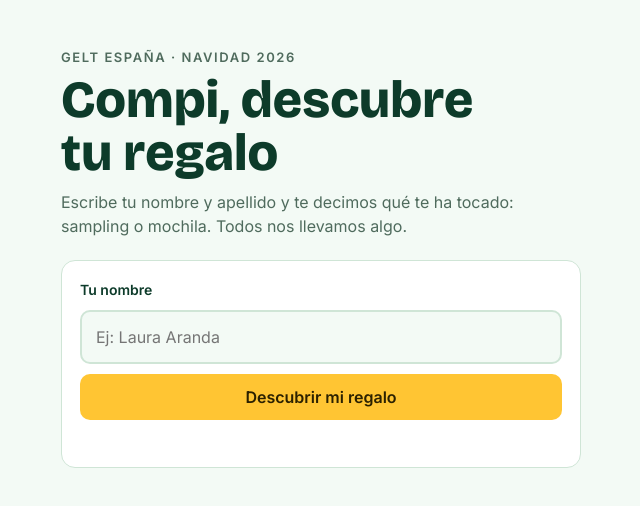
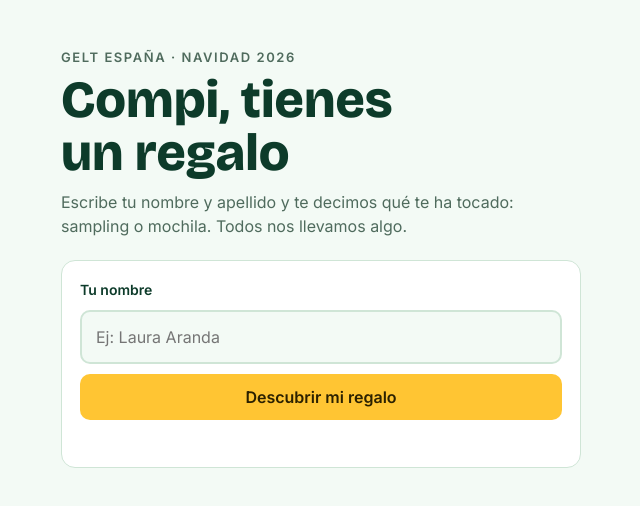
Before and after one commit to disenogelt/gelt-regalo-navidad, a plain HTML site: page index.html in a window 1280 px wide. Shown: the whole page, without its empty margins (319-959 px from the left). Drawn offline with nearby package versions, Linux system fonts and the light colour scheme.

Commit message:
Cambiar titulo

```diff
--- a/index.html
+++ b/index.html
@@ -1,4 +1,4 @@
-<title>Tu regalo de Navidad</title>
+<title>Tienes un regalo</title>
 <meta name="claude:viewport-fit-sides" content="cover">
 <link rel="stylesheet" href="https://fonts.googleapis.com/css2?family=Bricolage+Grotesque:opsz,wght@12..96,500;12..96,800&family=Inter:wght@400;600&display=swap">
 <style>
@@ -37,7 +37,7 @@ canvas{position:fixed;inset:0;width:100%;height:100%;pointer-events:none}
 <main>
   <header>
     <div class="eyebrow">Gelt España · Navidad 2026</div>
-    <h1>Compi, descubre tu regalo</h1>
+    <h1>Compi, tienes un regalo</h1>
     <p class="lead">Escribe tu nombre y apellido y te decimos qué te ha tocado: sampling o mochila. Todos nos llevamos algo.</p>
   </header>
   <form id="f" autocomplete="off">
```
